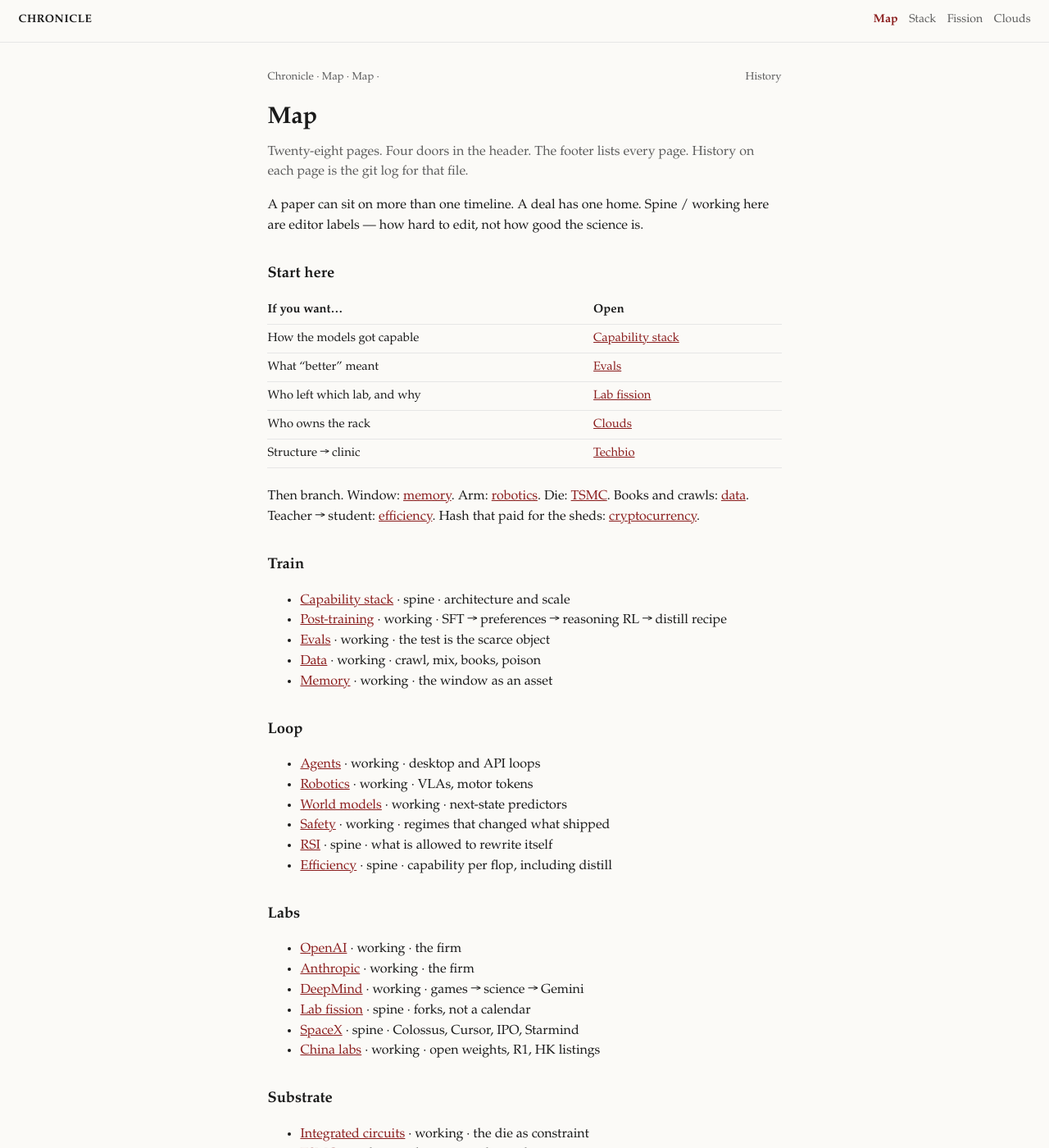
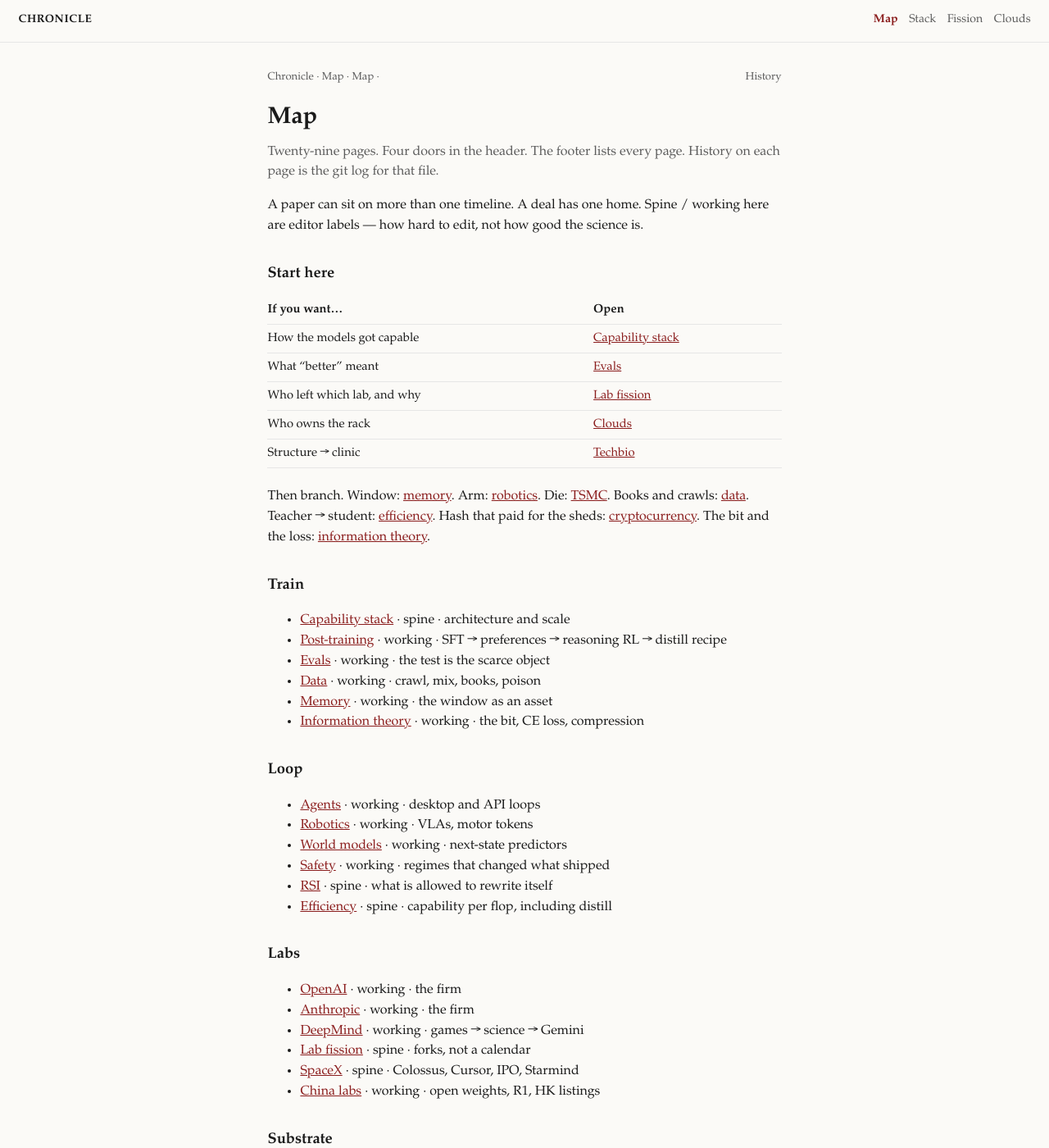
Before and after one commit to vandontduong/chronicle, a Jekyll site: the page built from timelines/index.md, in a window 1280 px wide and 1400 px high. Shown: the whole window at 82% size. Built offline with Jekyll 4.4.1, drawn with Linux system fonts in a browser that asks for light colours.

Commit message:
Add information-theory timeline: bit, CE loss, compression

```diff
--- a/_includes/sitemap.html
+++ b/_includes/sitemap.html
@@ -6,6 +6,7 @@
     <a href="{{ '/timelines/evals/' | relative_url }}"{% if page.url contains '/evals' %} class="here"{% endif %}>Evals</a>
     <a href="{{ '/timelines/data/' | relative_url }}"{% if page.url contains '/data' %} class="here"{% endif %}>Data</a>
     <a href="{{ '/timelines/memory/' | relative_url }}"{% if page.url contains '/memory' %} class="here"{% endif %}>Memory</a>
+    <a href="{{ '/timelines/information-theory/' | relative_url }}"{% if page.url contains '/information-theory' %} class="here"{% endif %}>Info theory</a>
   </div>
   <div>
     <p>Loop</p>
--- a/timelines/index.md
+++ b/timelines/index.md
@@ -6,7 +6,7 @@ permalink: /timelines/
 
 # Map
 
-<p class="lede">Twenty-eight pages. Four doors in the header. The footer lists every page. History on each page is the git log for that file.</p>
+<p class="lede">Twenty-nine pages. Four doors in the header. The footer lists every page. History on each page is the git log for that file.</p>
 
 A paper can sit on more than one timeline. A deal has one home. Spine / working here are editor labels — how hard to edit, not how good the science is.
 
@@ -20,7 +20,7 @@ A paper can sit on more than one timeline. A deal has one home. Spine / working
 | Who owns the rack | [Clouds]({{ '/timelines/clouds/' | relative_url }}) |
 | Structure → clinic | [Techbio]({{ '/timelines/techbio/' | relative_url }}) |
 
-Then branch. Window: [memory]({{ '/timelines/memory/' | relative_url }}). Arm: [robotics]({{ '/timelines/robotics/' | relative_url }}). Die: [TSMC]({{ '/timelines/tsmc/' | relative_url }}). Books and crawls: [data]({{ '/timelines/data/' | relative_url }}). Teacher → student: [efficiency]({{ '/timelines/efficiency/' | relative_url }}). Hash that paid for the sheds: [cryptocurrency]({{ '/timelines/cryptocurrency/' | relative_url }}).
+Then branch. Window: [memory]({{ '/timelines/memory/' | relative_url }}). Arm: [robotics]({{ '/timelines/robotics/' | relative_url }}). Die: [TSMC]({{ '/timelines/tsmc/' | relative_url }}). Books and crawls: [data]({{ '/timelines/data/' | relative_url }}). Teacher → student: [efficiency]({{ '/timelines/efficiency/' | relative_url }}). Hash that paid for the sheds: [cryptocurrency]({{ '/timelines/cryptocurrency/' | relative_url }}). The bit and the loss: [information theory]({{ '/timelines/information-theory/' | relative_url }}).
 
 ## Train
 
@@ -29,6 +29,7 @@ Then branch. Window: [memory]({{ '/timelines/memory/' | relative_url }}). Arm: [
 - [Evals]({{ '/timelines/evals/' | relative_url }}) · working · the test is the scarce object
 - [Data]({{ '/timelines/data/' | relative_url }}) · working · crawl, mix, books, poison
 - [Memory]({{ '/timelines/memory/' | relative_url }}) · working · the window as an asset
+- [Information theory]({{ '/timelines/information-theory/' | relative_url }}) · working · the bit, CE loss, compression
 
 ## Loop
 
```
Also changed, not shown: index.md (+1 -0 lines), timelines/information-theory.md (added, +59 -0 lines).
